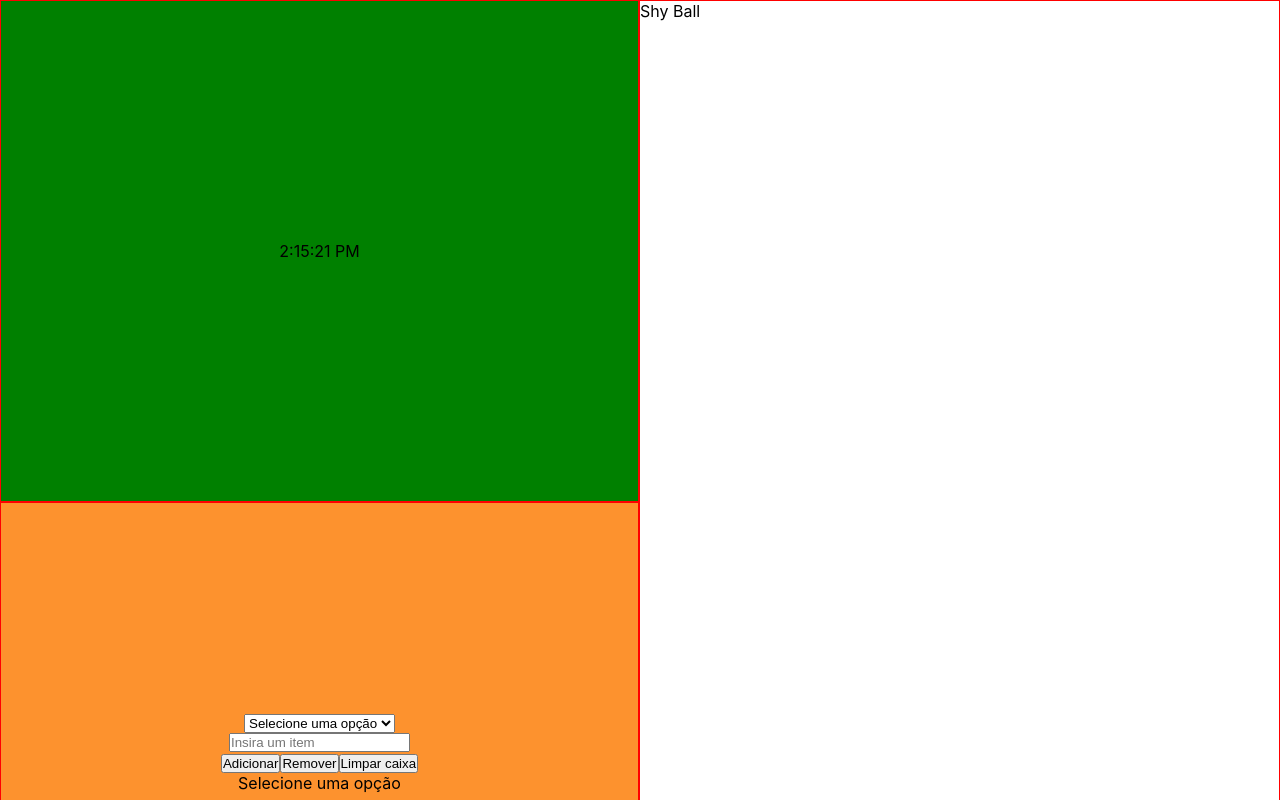
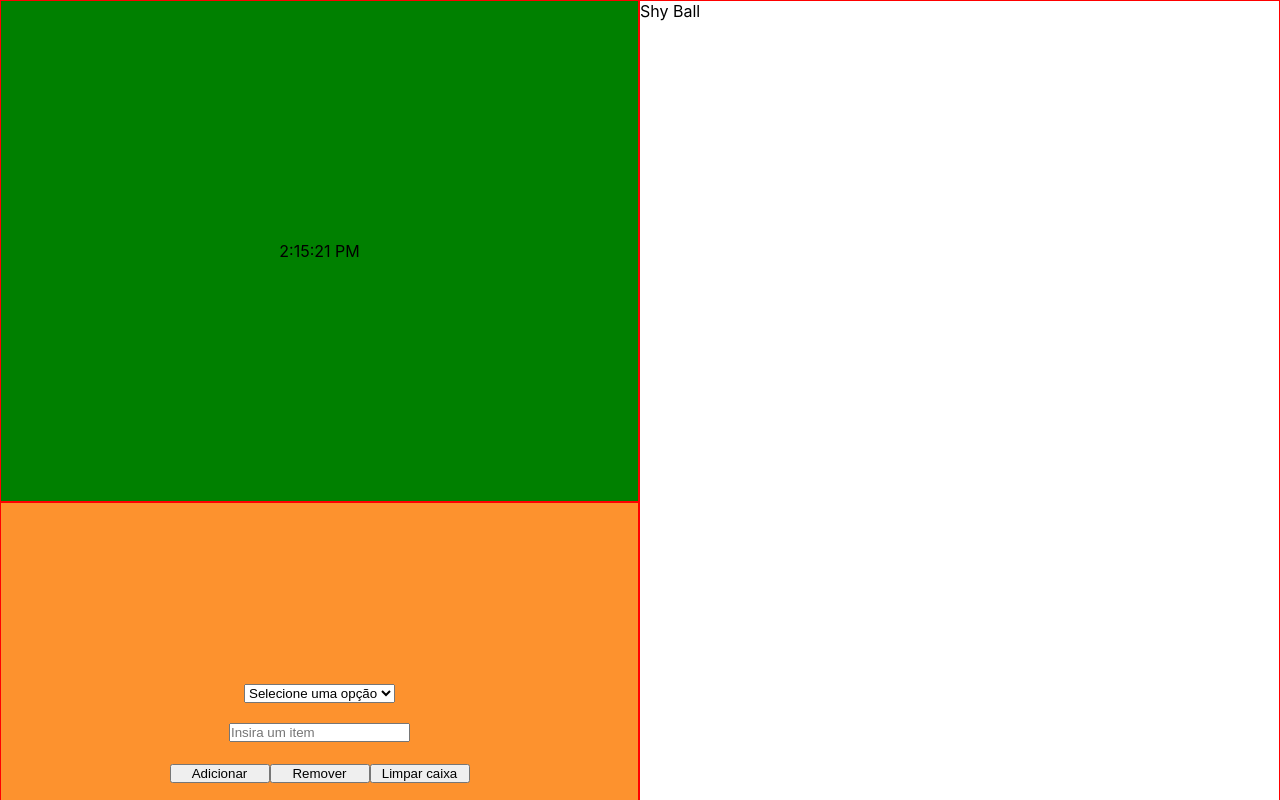
Before and after one commit to andrewsmatsubara/geopixel-teste-analista-dev, a React (Create React App) app: page / in a window 1280 px wide. Shown: the top 800 px of the page. Built offline with nearby package versions, Linux system fonts and the light colour scheme.

Commit message:
Final CSS for itemHandler

```diff
--- a/src/style/ItemHandler.css
+++ b/src/style/ItemHandler.css
@@ -0,0 +1,11 @@
+.item-handler-container input {
+  margin: 20px;
+}
+
+.item-handler-container button {
+  width: 100px;
+}
+
+.item-handler-container p {
+  margin-top: 20px;
+}
```
